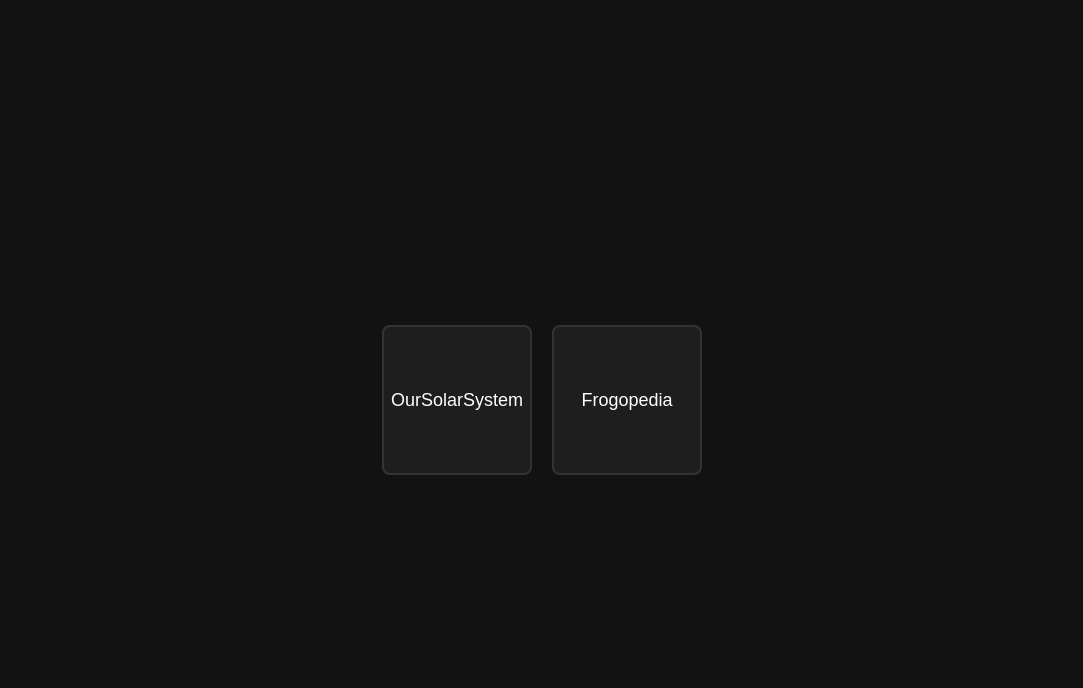
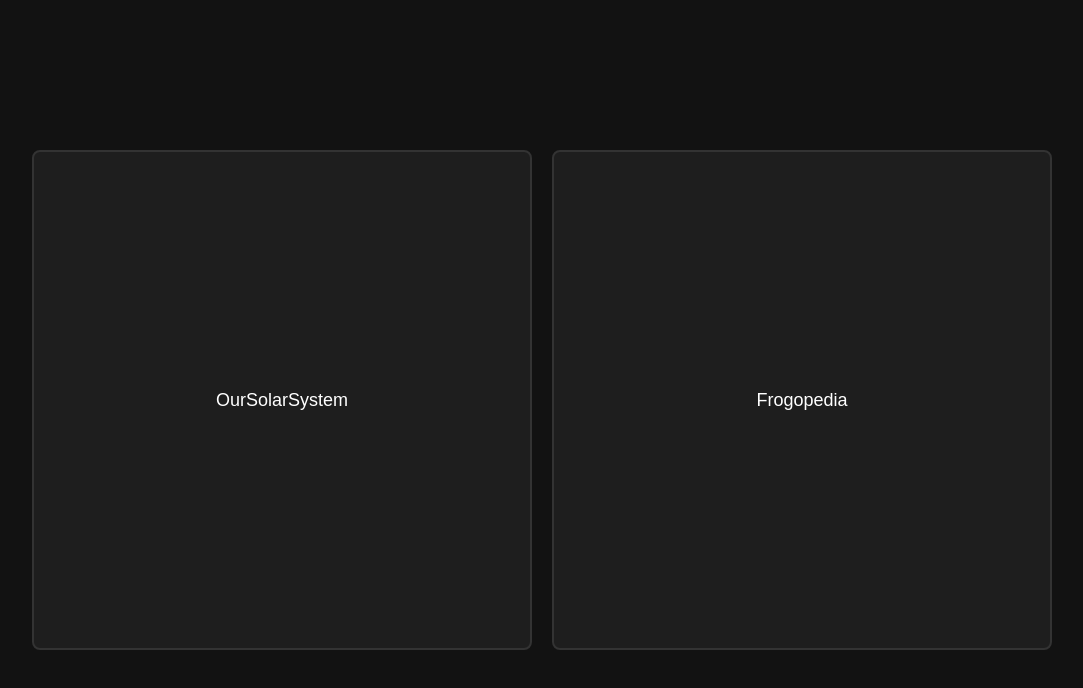
Before and after one commit to Wes2000ley/Wes2000ley.github.io, a plain HTML site: page index.html in a window 1280 px wide. Shown: the whole page, without its empty margins (98-1181 px from the left). Drawn offline with Linux system fonts and the light colour scheme.

Commit message:
Update wesstyles.css

```diff
--- a/wesstyles.css
+++ b/wesstyles.css
@@ -27,8 +27,8 @@ body {
     display: flex;
     justify-content: center;
     align-items: center;
-    width: 150px;
-    height: 150px;
+    width: 500px;
+    height: 500px;
     background-color: #1e1e1e;
     color: #ffffff;
     font-size: 18px;
```
